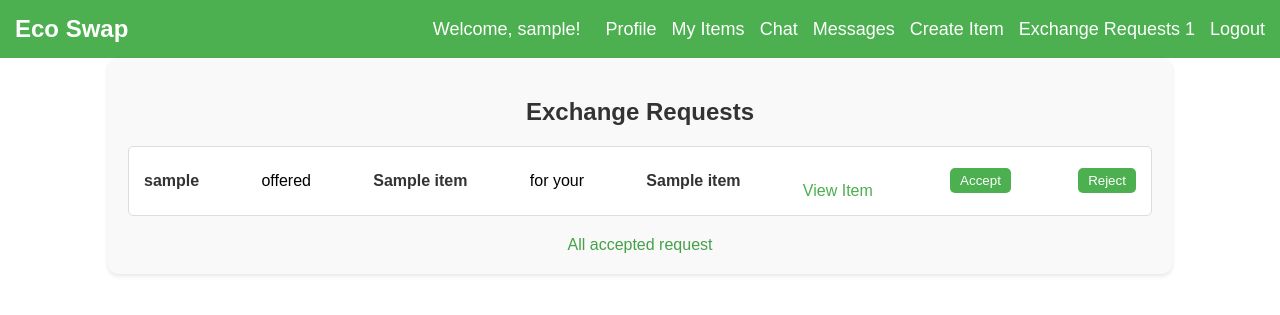
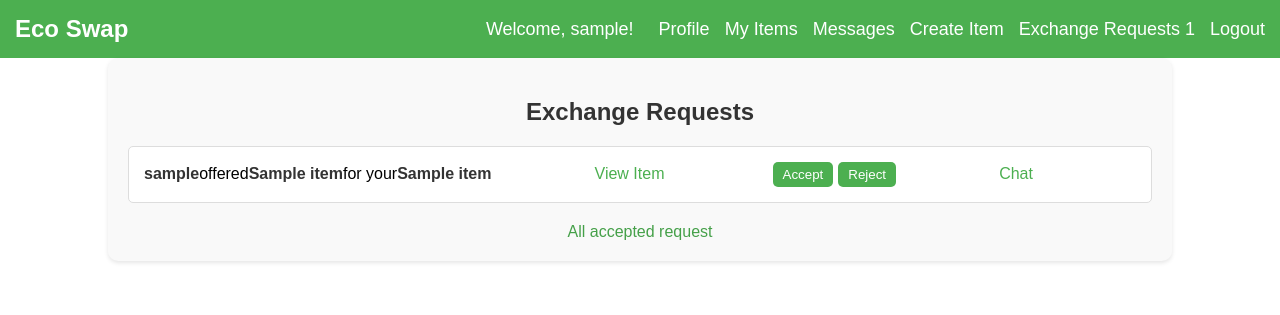
Before and after one commit to Md-Mahmudur-Reza/EcoSwap, a Django app: page /exchange_requests/ in a window 1280 px wide. Shown: the top 315 px of the page. Run offline with Django 5.2, Linux system fonts and the light colour scheme; a user stored in the database is signed in; tables that the repository leaves empty hold one stand-in row (values such as "Sample post").

Commit message:
fixed a bug in chatting

```diff
--- a/ecoswap_app/static/ecoswap_app/css/requests.css
+++ b/ecoswap_app/static/ecoswap_app/css/requests.css
@@ -38,7 +38,7 @@
 .requests-container ul li a {
   color: #4caf50;
   text-decoration: none;
-  margin-right: 10px;
+  margin: auto;
 }
 
 .requests-container ul li a:hover {
--- a/ecoswap_app/templates/ecoswap_app/base.html
+++ b/ecoswap_app/templates/ecoswap_app/base.html
@@ -16,7 +16,6 @@
         <p>Welcome, {{ user.username }}!</p>
         <a href="{% url 'ecoswap_app:profile' %}">Profile</a>
         <a href="{% url 'ecoswap_app:user_items' %}">My Items</a>
-         <a href="{% url 'ecoswap_app:send_message' exchange_id=1 %}">Chat</a>
         <a href="{% url 'ecoswap_app:message_list' %}">Messages</a>
 
         <a href="{% url 'ecoswap_app:create_item' %}">Create Item</a>
@@ -31,6 +30,6 @@
       </div>
     </div>
 
-     {% block content %}{% endblock %}
+    {% block content %}{% endblock %}
   </body>
 </html>
--- a/ecoswap_app/templates/ecoswap_app/user_exchange_requests.html
+++ b/ecoswap_app/templates/ecoswap_app/user_exchange_requests.html
@@ -29,6 +29,9 @@ Exchange Requests{% endblock %} {% block additionalStyles %}
         {% csrf_token %}
         <button type="submit">Reject</button>
       </form>
+      <a href="{% url 'ecoswap_app:send_message' exchange_id=request.id %}"
+        >Chat</a
+      >
     </li>
     {% empty %}
     <li>No exchange requests.</li>
```
